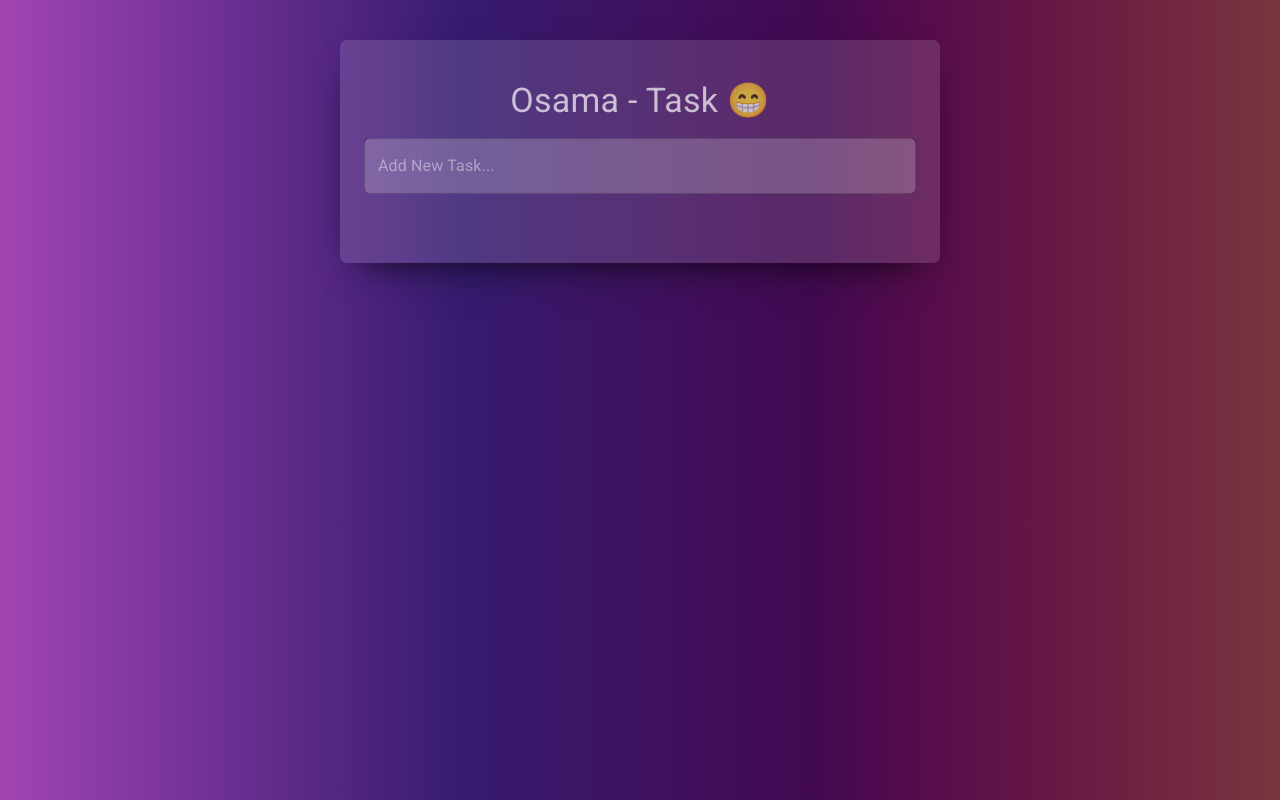
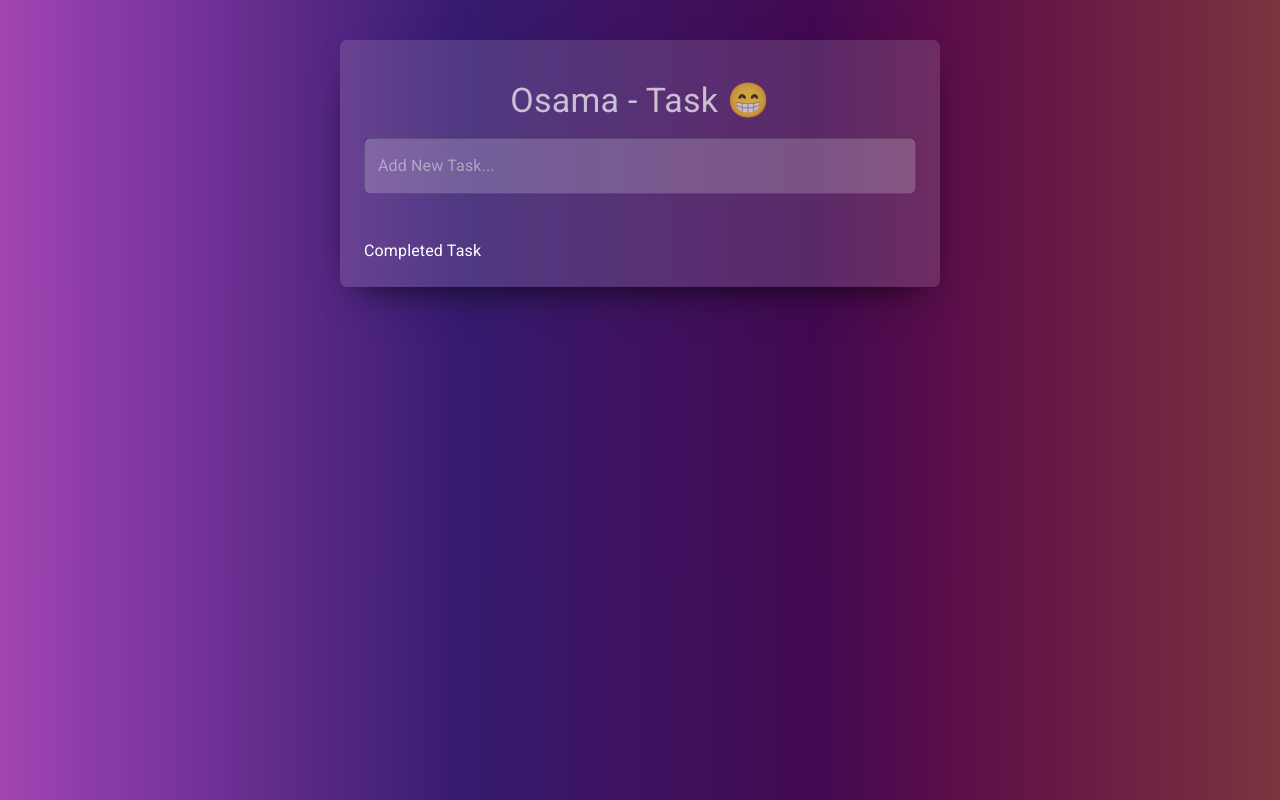
Before and after one commit to osama-maree/todo-typescript, a React (Create React App) app: page / in a window 1280 px wide. Built offline with nearby package versions, Linux system fonts and the light colour scheme; a web font is replaced by a local one.

Commit message:
Add Display Feature

```diff
--- a/src/App.tsx
+++ b/src/App.tsx
@@ -1,13 +1,13 @@
 import { Box, TextField, Typography } from "@mui/material";
 import { useStyles } from "./style/useStyle";
-import { useState, useReducer } from "react";
+import { useState, useReducer, useEffect } from "react";
 import { TaskActionType, todo } from "./feature/Types";
 import tasksReducer from "./reducer/taskReducer";
 import ItemList from "./component/ItemList";
 const initialTasks: todo[] = [];
 const App: React.FC = () => {
   const [text, setText] = useState<String>("");
-  const [completedTasks, setCompletedTasks] = useState<todo[]>([]);
+  // const [completedTasks, setCompletedTasks] = useState<todo[]>([]);
   // const [uncompletedTasks, setUnCompletedTasks] = useState<todo[]>([]);
   const [tasks, dispatch] = useReducer(tasksReducer, initialTasks);
   const classes = useStyles();
@@ -23,11 +23,15 @@ const App: React.FC = () => {
   const handleDelete = (index: number) => {
     dispatch({ type: TaskActionType.DELETE, index });
   };
-  const handleCompleted= (index: number) => {
+  const handleCompleted = (index: number) => {
     dispatch({ type: TaskActionType.COMPLETED, index });
-  }
+  };
   const handleChange = (e: React.ChangeEvent<HTMLInputElement>) =>
     setText(e.target.value);
+  // useEffect(() => {
+  //   setCompletedTasks(tasks.filter((todo: todo) => todo.completed));
+  //   setUnCompletedTasks(tasks.filter((todo: todo) => !todo.completed));
+  // }, [tasks]);
   return (
     <Box className={classes.app} p={3} mt={5}>
       <Typography
@@ -63,7 +67,8 @@ const App: React.FC = () => {
           variant="body2"
           component={"div"}
         >
-          {tasks.map((todo: todo, index: number) => (
+          {tasks.map((todo: todo, index: number) =>
+            todo.completed ? null : (
               <ItemList
                 key={index}
                 todo={todo}
@@ -71,7 +76,8 @@ const App: React.FC = () => {
                 handleDelete={handleDelete}
                 handleCompleted={handleCompleted}
               />
-          ))}
+            )
+          )}
         </Typography>
 
         <Typography
@@ -79,14 +85,21 @@ const App: React.FC = () => {
           variant="body2"
           component={"div"}
         >
-          {!!completedTasks.length && (
           <Typography variant="body1" color="white">
             Completed Task
           </Typography>
+
+          {tasks.map((todo: todo, index: number) =>
+            todo.completed ? (
+              <ItemList
+                key={index}
+                todo={todo}
+                index={index}
+                handleDelete={handleDelete}
+                handleCompleted={handleCompleted}
+              />
+            ) : null
           )}
-          {completedTasks.map((todo: todo, index: number) => (
-            <ItemList key={index} todo={todo} />
-          ))}
         </Typography>
       </Typography>
     </Box>
```
Lines whose indentation alone changed are shown as unchanged.
